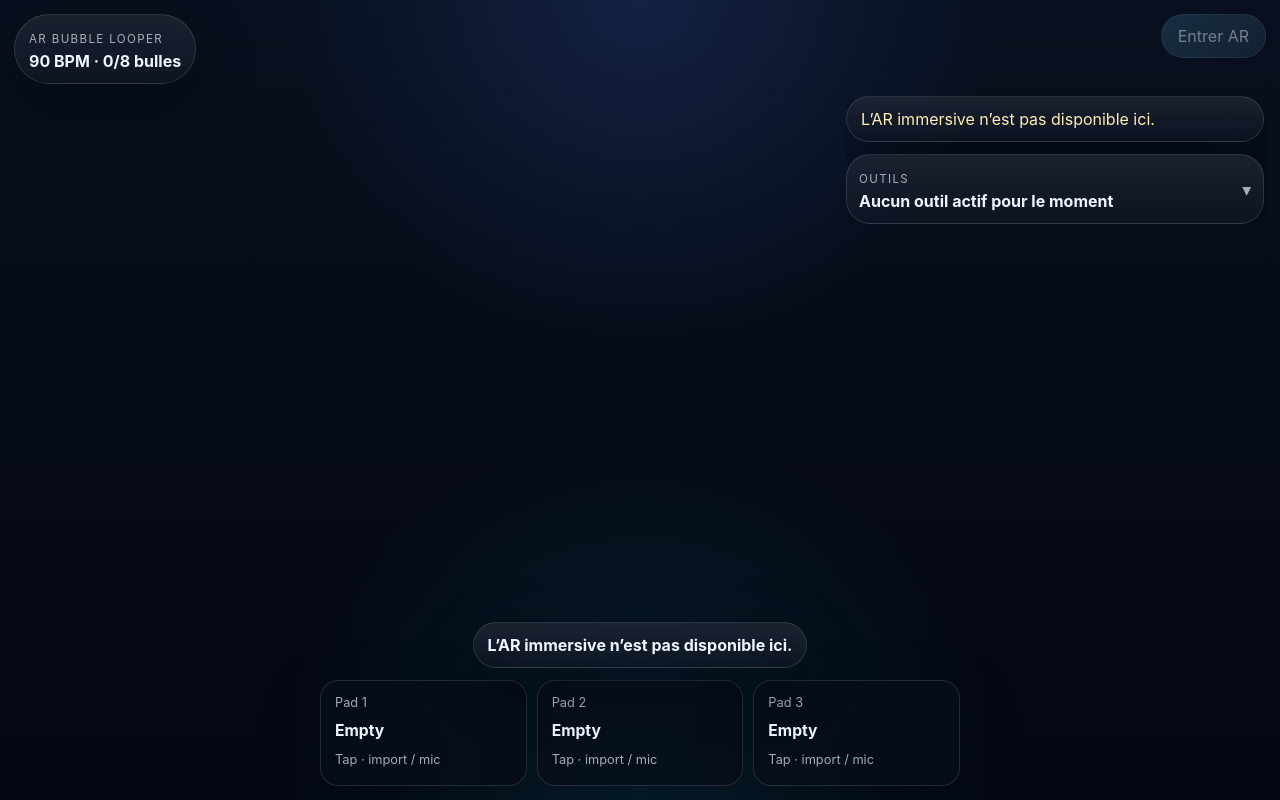
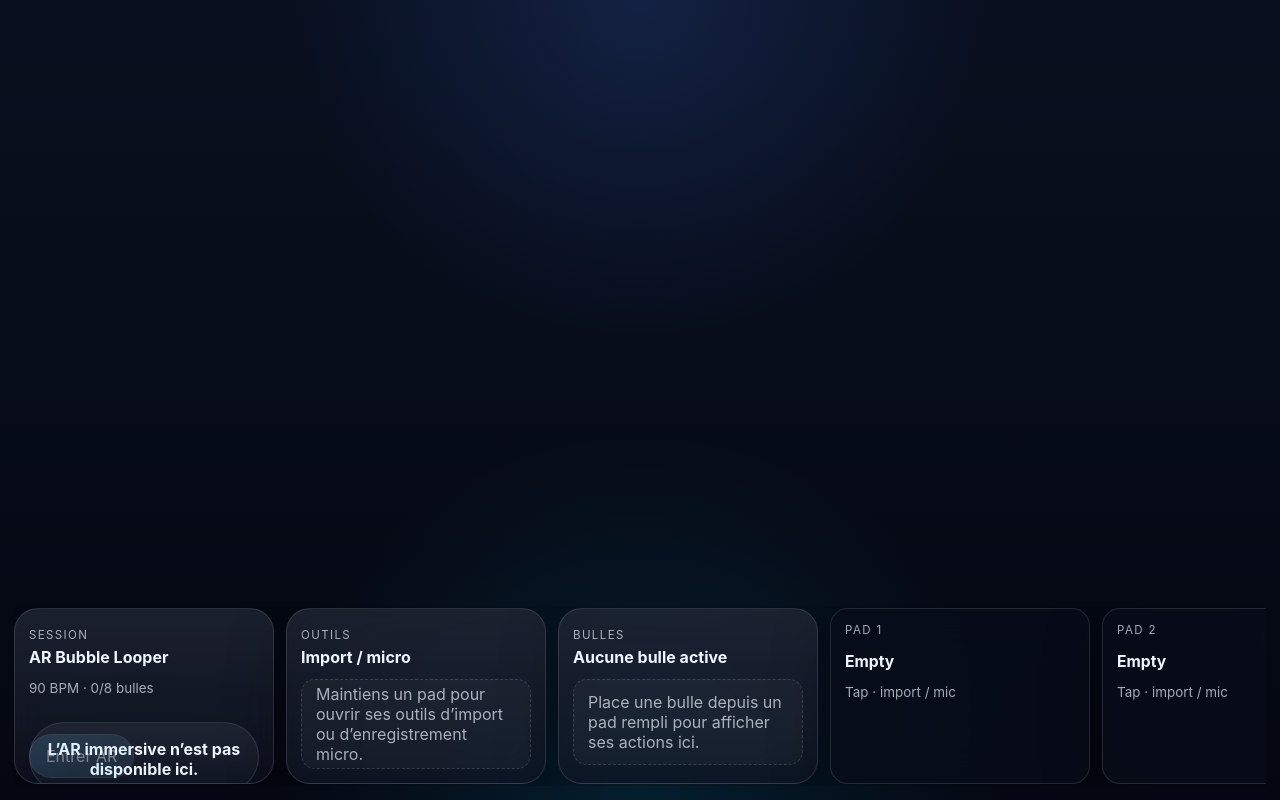
Before and after one commit to pierkiroule/Vjbulle, a React (Vite) app: page / in a window 1280 px wide. Built offline with nearby package versions, Linux system fonts and the light colour scheme.

Commit message:
Move AR controls into bottom carousel

```diff
--- a/src/App.jsx
+++ b/src/App.jsx
@@ -1,4 +1,4 @@
-import React, { useEffect, useMemo, useRef, useState } from 'react';
+import React, { useMemo, useRef } from 'react';
 import { useEchoBubbleLoop } from './hooks/useEchoBubbleLoop';
 
 function formatPadMeta(pad) {
@@ -12,7 +12,6 @@ function formatPadMeta(pad) {
 function App() {
   const fileInputRef = useRef(null);
   const longPressRef = useRef({ timer: 0, padId: '', handled: false });
-  const [isToolsMenuOpen, setIsToolsMenuOpen] = useState(false);
   const {
     sceneHostRef,
     overlayRootRef,
@@ -42,13 +41,6 @@ function App() {
   } = useEchoBubbleLoop();
 
   const filledPadIds = useMemo(() => new Set(pads.filter((pad) => pad.buffer).map((pad) => pad.id)), [pads]);
-  const hasToolsContent = Boolean(pendingPadId || bubbleCount);
-
-  useEffect(() => {
-    if (hasToolsContent) {
-      setIsToolsMenuOpen(true);
-    }
-  }, [hasToolsContent]);
 
   const handleFileChange = async (event) => {
     const files = Array.from(event.target.files ?? []);
@@ -98,15 +90,28 @@ function App() {
 
       <div ref={overlayRootRef} className="dom-overlay-root">
         <div className={`overlay-root ${isSessionActive ? 'is-ar' : ''}`}>
-          <div className="top-hud top-hud--minimal">
-            <div className="glass-pill hud-status hud-status--compact">
+          <div className="bottom-dock" aria-live="polite">
+            <div className="control-carousel" role="list" aria-label="Contrôles AR Bubble Looper">
+              <section className="glass-sheet control-card control-card--status" role="listitem" aria-label="Statut de session">
                 <div>
-                <span className="hud-label">AR Bubble Looper</span>
-                <strong>{bpm} BPM · {bubbleCount}/8 bulles</strong>
-              </div>
+                  <span className="hud-label">Session</span>
+                  <strong>AR Bubble Looper</strong>
+                  <p className="control-card__lead">{bpm} BPM · {bubbleCount}/8 bulles</p>
                 </div>
 
-            <div className="hud-actions">
+                <div className="control-card__content">
+                  <div className="glass-pill compact-instructions compact-instructions--inline compact-instructions--minimal">
+                    <strong>{readiness}</strong>
+                  </div>
+
+                  {!isArSupported && !isSessionActive && (
+                    <div className="glass-pill availability-banner availability-banner--inline">
+                      {availabilityMessage}
+                    </div>
+                  )}
+                </div>
+
+                <div className="control-card__actions">
                   {!!bubbleCount && (
                     <button type="button" className="action-button" onClick={() => clearAllBubbles(true)}>
                       Vider
@@ -116,44 +121,30 @@ function App() {
                     {isSessionActive ? 'Quitter AR' : isBusy ? 'Starting…' : 'Entrer AR'}
                   </button>
                 </div>
-          </div>
+              </section>
 
-          <div className="panel-stack" aria-live="polite">
-            {!isArSupported && !isSessionActive && (
-              <div className="glass-pill availability-banner availability-banner--inline">
-                {availabilityMessage}
-              </div>
-            )}
-
-            <div className={`glass-sheet tools-accordion ${isToolsMenuOpen ? 'is-open' : ''}`}>
-              <button
-                type="button"
-                className="tools-accordion__toggle"
-                onClick={() => setIsToolsMenuOpen((current) => !current)}
-                aria-expanded={isToolsMenuOpen}
-                aria-controls="tools-accordion-panel"
-              >
+              <section className="glass-sheet control-card" role="listitem" aria-label="Outils du pad">
+                <div className="sheet-head">
                   <div>
                     <span className="hud-label">Outils</span>
-                  <strong>{hasToolsContent ? 'Import, micro et gestion des bulles' : 'Aucun outil actif pour le moment'}</strong>
+                    <strong>{pendingPadId ? `Pad ${pendingPadId.split('-').at(-1)}` : 'Import / micro'}</strong>
                   </div>
-                <span className="tools-accordion__chevron" aria-hidden="true">▾</span>
-              </button>
-
-              {isToolsMenuOpen && (
-                <div id="tools-accordion-panel" className="tools-accordion__panel">
                   {!!pendingPadId && (
-                    <div className="tools-accordion__section source-sheet source-sheet--inline source-sheet--compact">
-                      <div className="sheet-head">
-                        <div>
-                          <span className="hud-label">Pad {pendingPadId.split('-').at(-1)}</span>
-                          <strong>{filledPadIds.has(pendingPadId) ? 'Remplacer le sample' : 'Ajouter un sample'}</strong>
-                        </div>
                     <button type="button" className="icon-button" onClick={() => setPendingPadId('')} disabled={isRecordingMic} aria-label="Fermer l’édition du pad">
                       ✕
                     </button>
+                  )}
                 </div>
-                      <div className="mini-menu__actions">
+
+                {pendingPadId ? (
+                  <>
+                    <div className="control-card__content">
+                      <p className="control-card__lead">
+                        {filledPadIds.has(pendingPadId) ? 'Remplacer le sample sélectionné.' : 'Ajouter un sample à ce pad.'}
+                      </p>
+                    </div>
+
+                    <div className="control-card__actions">
                       <button
                         type="button"
                         className="action-button"
@@ -169,21 +160,28 @@ function App() {
                         {isRecordingMic ? 'Stop mic' : 'Micro'}
                       </button>
                     </div>
+                  </>
+                ) : (
+                  <div className="control-card__empty">
+                    Maintiens un pad pour ouvrir ses outils d’import ou d’enregistrement micro.
                   </div>
                 )}
+              </section>
 
-                  {!!bubbleCount && (
-                    <div className="tools-accordion__section bubble-sheet">
+              <section className="glass-sheet control-card" role="listitem" aria-label="Gestion des bulles">
                 <div className="sheet-head">
                   <div>
-                          <span className="hud-label">Bulles actives</span>
-                          <strong>{bubbleCount} loop{bubbleCount > 1 ? 's' : ''} dans l’espace</strong>
+                    <span className="hud-label">Bulles</span>
+                    <strong>{bubbleCount ? `${bubbleCount} loop${bubbleCount > 1 ? 's' : ''} actif${bubbleCount > 1 ? 's' : ''}` : 'Aucune bulle active'}</strong>
                   </div>
+                  {!!bubbleCount && (
                     <button type="button" className="action-button action-button--ghost" onClick={() => clearAllBubbles(true)}>
                       Tout vider
                     </button>
+                  )}
                 </div>
 
+                {!!bubbleCount ? (
                   <div className="bubble-list" role="list" aria-label="Bulles audio">
                     {placedBubbles.map((bubble) => (
                       <div key={bubble.id} className="bubble-row" role="listitem">
@@ -192,6 +190,7 @@ function App() {
                           <span>{bubble.attached ? 'Collée à la caméra' : 'Libre dans la scène'}</span>
                         </div>
 
+                        <div className="bubble-row__actions">
                           <button
                             type="button"
                             className="action-button action-button--ghost"
@@ -208,39 +207,28 @@ function App() {
                             Supprimer
                           </button>
                         </div>
+                      </div>
                     ))}
                   </div>
+                ) : (
+                  <div className="control-card__empty">
+                    Place une bulle depuis un pad rempli pour afficher ses actions ici.
                   </div>
                 )}
+              </section>
 
-                  {!hasToolsContent && (
-                    <div className="tools-accordion__empty">
-                      Sélectionne un pad pour importer un sample, ou place une bulle pour afficher ses actions ici.
-                    </div>
-                  )}
-                </div>
-              )}
-            </div>
-          </div>
-
-          <div className="bottom-hud bottom-hud--minimal">
-            <div className="glass-pill compact-instructions compact-instructions--inline compact-instructions--minimal">
-              <strong>{readiness}</strong>
-            </div>
-
-            <div className="pad-carousel" role="list" aria-label="Pads audio">
               {pads.map((pad) => (
                 <button
                   key={pad.id}
                   type="button"
                   role="listitem"
-                  className={`pad-card ${pad.buffer ? 'is-filled' : 'is-empty'} ${pendingPadId === pad.id ? 'is-pending' : ''}`}
+                  className={`control-card pad-card ${pad.buffer ? 'is-filled' : 'is-empty'} ${pendingPadId === pad.id ? 'is-pending' : ''}`}
                   onPointerDown={() => handlePadPointerDown(pad)}
                   onPointerUp={handlePadPointerUp}
                   onPointerLeave={handlePadPointerUp}
                   onClick={() => handlePadClick(pad)}
                 >
-                  <span className="pad-card__index">Pad {pad.label}</span>
+                  <span className="hud-label">Pad {pad.label}</span>
                   <strong>{pad.name || 'Empty'}</strong>
                   <span className="pad-card__meta">{formatPadMeta(pad)}</span>
                 </button>
--- a/styles.css
+++ b/styles.css
@@ -14,6 +14,7 @@
   --radius-xl: 24px;
   --radius-lg: 18px;
   --radius-md: 14px;
+  --controls-height: clamp(180px, 20vh, 240px);
 }
 
 * {
@@ -54,8 +55,6 @@ strong {
 }
 
 .app-shell,
-.scene-host,
-.scene-host canvas,
 .dom-overlay-root,
 .overlay-root {
   position: fixed;
@@ -63,12 +62,16 @@ strong {
 }
 
 .app-shell {
-  position: fixed;
-  inset: 0;
   isolation: isolate;
 }
 
 .scene-host {
+  position: fixed;
+  inset:
+    0
+    0
+    calc(var(--controls-height) + 24px + env(safe-area-inset-bottom))
+    0;
   z-index: 0;
 }
 
@@ -85,57 +88,45 @@ strong {
 }
 
 .overlay-root {
-  background: transparent;
-  display: grid;
-  grid-template-rows: auto 1fr auto;
-  gap: 12px;
-  padding:
-    max(14px, env(safe-area-inset-top))
-    max(14px, env(safe-area-inset-right))
-    max(14px, env(safe-area-inset-bottom))
-    max(14px, env(safe-area-inset-left));
   pointer-events: none;
 }
 
-.top-hud,
-.panel-stack,
-.bottom-hud,
+.bottom-dock,
 .toast-stack {
   pointer-events: none;
 }
 
-.top-hud {
-  display: flex;
-  align-items: flex-start;
-  justify-content: space-between;
-  gap: 12px;
+.bottom-dock {
+  position: absolute;
+  inset:
+    auto
+    max(14px, env(safe-area-inset-right))
+    max(14px, env(safe-area-inset-bottom))
+    max(14px, env(safe-area-inset-left));
 }
 
-.panel-stack {
-  align-self: start;
-  width: min(100%, 420px);
-  margin-left: auto;
+.control-carousel {
+  pointer-events: auto;
   display: grid;
+  grid-auto-flow: column;
+  grid-auto-columns: minmax(260px, 30vw);
   gap: 12px;
-  max-height: calc(100vh - 220px - env(safe-area-inset-top) - env(safe-area-inset-bottom));
-  overflow: auto;
-  padding-right: 2px;
-}
-
-.bottom-hud {
-  align-self: end;
-  display: grid;
-  gap: 12px;
+  height: var(--controls-height);
+  overflow-x: auto;
+  overflow-y: hidden;
+  padding: 2px;
+  scroll-snap-type: x proximity;
+  scrollbar-width: thin;
 }
 
 .glass-pill,
-.glass-sheet {
+.glass-sheet,
+.control-card {
   border: 1px solid var(--line);
   background: linear-gradient(180deg, rgba(255, 255, 255, 0.08), rgba(255, 255, 255, 0.02)), var(--panel);
   backdrop-filter: blur(18px) saturate(1.2);
   -webkit-backdrop-filter: blur(18px) saturate(1.2);
   box-shadow: var(--shadow);
-  pointer-events: auto;
 }
 
 .glass-pill {
@@ -143,19 +134,20 @@ strong {
   padding: 12px 14px;
 }
 
-.glass-sheet {
+.glass-sheet,
+.control-card {
   border-radius: var(--radius-xl);
-  padding: 14px;
 }
 
-.hud-status {
-  max-width: min(100%, 340px);
-}
-
-.hud-status strong,
-.sheet-head strong {
-  display: block;
-  margin-top: 4px;
+.control-card {
+  min-height: 100%;
+  padding: 14px;
+  display: grid;
+  align-content: start;
+  gap: 12px;
+  text-align: left;
+  scroll-snap-align: start;
+  overflow: hidden;
 }
 
 .hud-label {
@@ -165,23 +157,57 @@ strong {
   color: var(--muted);
 }
 
-.hud-actions,
-.mini-menu__actions,
-.sheet-head {
+.control-card strong,
+.sheet-head strong {
+  display: block;
+  margin-top: 4px;
+}
+
+.control-card__lead,
+.pad-card__meta,
+.bubble-row__copy span,
+.toast,
+.visually-hidden {
+  color: var(--muted);
+}
+
+.control-card__lead,
+.pad-card__meta,
+.bubble-row__copy span {
+  font-size: 0.84rem;
+}
+
+.control-card__content {
+  min-height: 0;
+  display: grid;
+  gap: 10px;
+  align-content: start;
+}
+
+.control-card__actions,
+.sheet-head,
+.bubble-row__actions {
   display: flex;
   gap: 10px;
   align-items: center;
+  flex-wrap: wrap;
 }
 
-.hud-actions,
+.control-card__actions,
 .sheet-head {
   justify-content: space-between;
 }
 
-.hud-actions {
-  pointer-events: auto;
-  flex-wrap: wrap;
-  justify-content: flex-end;
+.control-card__empty {
+  min-height: 0;
+  display: grid;
+  align-content: center;
+  height: 100%;
+  padding: 12px 14px;
+  border-radius: var(--radius-md);
+  border: 1px dashed rgba(255, 255, 255, 0.14);
+  color: var(--muted);
+  background: rgba(255, 255, 255, 0.03);
 }
 
 .primary-button,
@@ -217,9 +243,7 @@ strong {
 .icon-button {
   width: 44px;
   padding: 0;
-  display: inline-flex;
-  align-items: center;
-  justify-content: center;
+  flex-shrink: 0;
 }
 
 .action-button--ghost {
@@ -243,108 +267,14 @@ strong {
   color: #fff1b8;
 }
 
-.source-sheet,
-.bubble-sheet {
-  background: linear-gradient(180deg, rgba(10, 16, 31, 0.86), rgba(10, 16, 31, 0.72));
-}
-
-.tools-accordion {
-  display: grid;
-  gap: 14px;
-  padding: 12px;
-}
-
-.tools-accordion__toggle {
-  width: 100%;
-  padding: 0;
-  border: 0;
-  background: transparent;
-  display: flex;
-  align-items: center;
-  justify-content: space-between;
-  gap: 12px;
-  text-align: left;
-}
-
-.tools-accordion__toggle strong {
-  display: block;
-  margin-top: 4px;
-}
-
-.tools-accordion__chevron {
-  flex-shrink: 0;
-  font-size: 1.1rem;
-  color: var(--muted);
-  transition: transform 180ms ease;
-}
-
-.tools-accordion.is-open .tools-accordion__chevron {
-  transform: rotate(180deg);
-}
-
-.tools-accordion__panel,
-.tools-accordion__section {
-  display: grid;
-  gap: 12px;
-}
-
-.tools-accordion__empty {
-  padding: 12px 14px;
-  border-radius: var(--radius-md);
-  border: 1px dashed rgba(255, 255, 255, 0.14);
-  color: var(--muted);
-  background: rgba(255, 255, 255, 0.03);
-}
-
-.sheet-head {
-  gap: 12px;
-  align-items: flex-start;
-}
-
-.sheet-head .action-button,
-.sheet-head .icon-button {
-  flex-shrink: 0;
-}
-
-.mini-menu__actions {
-  margin-top: 14px;
-  flex-wrap: wrap;
-}
-
 .compact-instructions {
-  justify-self: center;
-  max-width: min(100%, 560px);
+  max-width: 100%;
   text-align: center;
 }
 
-.pad-carousel {
-  pointer-events: auto;
-  display: grid;
-  grid-template-columns: repeat(3, minmax(0, 1fr));
-  gap: 10px;
-  width: min(100%, 640px);
-  justify-self: center;
-}
-
 .pad-card {
-  min-height: 106px;
-  padding: 14px;
   border-radius: var(--radius-lg);
-  border: 1px solid var(--line);
   background: rgba(8, 13, 25, 0.78);
-  box-shadow: var(--shadow);
-  text-align: left;
-  display: grid;
-  gap: 8px;
-  pointer-events: auto;
-}
-
-.pad-card strong {
-  font-size: 0.98rem;
-  line-height: 1.2;
-  overflow: hidden;
-  text-overflow: ellipsis;
-  white-space: nowrap;
 }
 
 .pad-card.is-filled {
@@ -356,31 +286,25 @@ strong {
   box-shadow: 0 0 0 1px rgba(143, 232, 255, 0.18), var(--shadow);
 }
 
-.pad-card__index,
-.pad-card__meta,
-.bubble-row__copy span,
-.toast,
-.visually-hidden {
-  color: var(--muted);
-}
-
-.pad-card__index,
-.pad-card__meta,
-.bubble-row__copy span {
-  font-size: 0.8rem;
+.pad-card strong {
+  font-size: 0.98rem;
+  line-height: 1.2;
+  overflow: hidden;
+  text-overflow: ellipsis;
+  white-space: nowrap;
 }
 
 .bubble-list {
-  margin-top: 14px;
+  min-height: 0;
   display: grid;
   gap: 10px;
+  overflow: auto;
+  padding-right: 2px;
 }
 
 .bubble-row {
   display: grid;
-  grid-template-columns: minmax(0, 1fr) auto auto;
   gap: 10px;
-  align-items: center;
   padding: 12px;
   border-radius: var(--radius-md);
   border: 1px solid rgba(255, 255, 255, 0.08);
@@ -404,9 +328,9 @@ strong {
   z-index: 3;
   position: absolute;
   left: 50%;
-  bottom: calc(168px + env(safe-area-inset-bottom));
+  bottom: calc(var(--controls-height) + 28px + env(safe-area-inset-bottom));
   transform: translateX(-50%);
-  width: min(100%, 420px);
+  width: min(100% - 28px, 420px);
   display: grid;
   gap: 8px;
 }
@@ -448,37 +372,52 @@ strong {
   border: 0;
 }
 
-@media (max-width: 720px) {
-  .overlay-root {
-    gap: 10px;
+@media (max-width: 900px) {
+  :root {
+    --controls-height: clamp(200px, 22vh, 280px);
   }
 
-  .top-hud {
-    flex-direction: column;
+  .control-carousel {
+    grid-auto-columns: minmax(250px, 72vw);
+  }
+}
+
+@media (max-width: 720px) {
+  :root {
+    --controls-height: clamp(220px, 26vh, 320px);
+  }
+
+  .scene-host {
+    inset:
+      0
+      0
+      calc(var(--controls-height) + 18px + env(safe-area-inset-bottom))
+      0;
+  }
+
+  .bottom-dock {
+    inset:
+      auto
+      max(10px, env(safe-area-inset-right))
+      max(10px, env(safe-area-inset-bottom))
+      max(10px, env(safe-area-inset-left));
+  }
+
+  .control-carousel {
+    grid-auto-columns: minmax(240px, 84vw);
+  }
+
+  .control-card__actions,
+  .bubble-row__actions,
+  .sheet-head {
     align-items: stretch;
   }
 
-  .panel-stack {
-    width: 100%;
-    margin-left: 0;
-  }
-
-  .pad-carousel {
-    grid-template-columns: 1fr;
-    width: 100%;
-  }
-
-  .bubble-row {
-    grid-template-columns: 1fr;
-  }
-
-  .bubble-row .action-button {
+  .bubble-row__actions .action-button,
+  .control-card__actions .action-button,
+  .control-card__actions .primary-button,
+  .sheet-head .action-button {
     width: 100%;
     justify-content: center;
   }
-
-  .toast-stack {
-    width: calc(100% - 28px);
-    bottom: calc(232px + env(safe-area-inset-bottom));
-  }
 }
```
Lines whose indentation alone changed are shown as unchanged.
